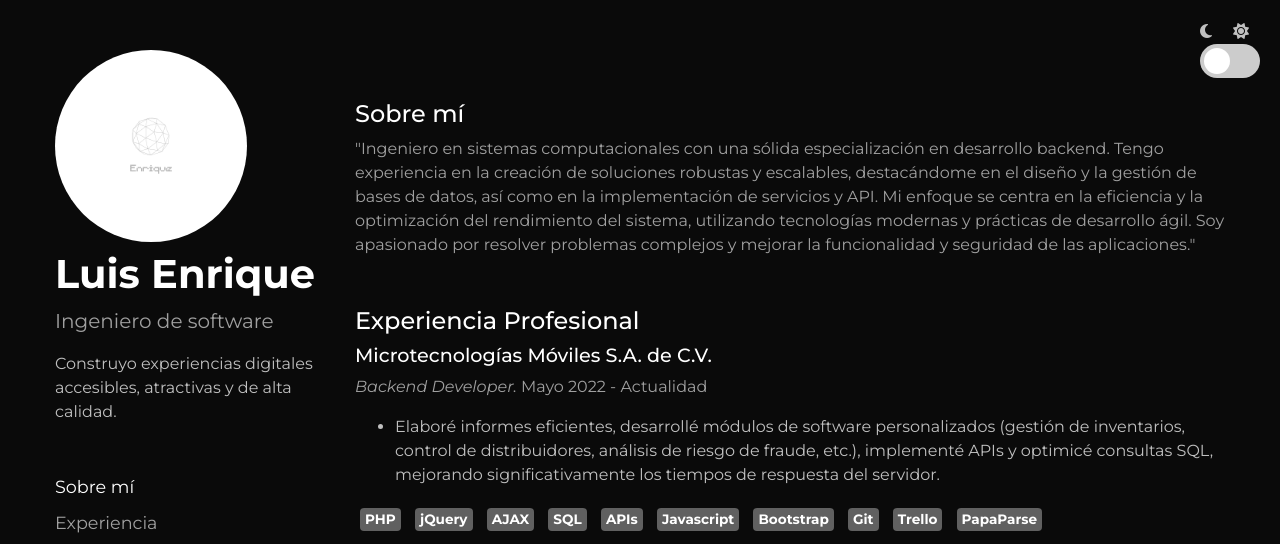
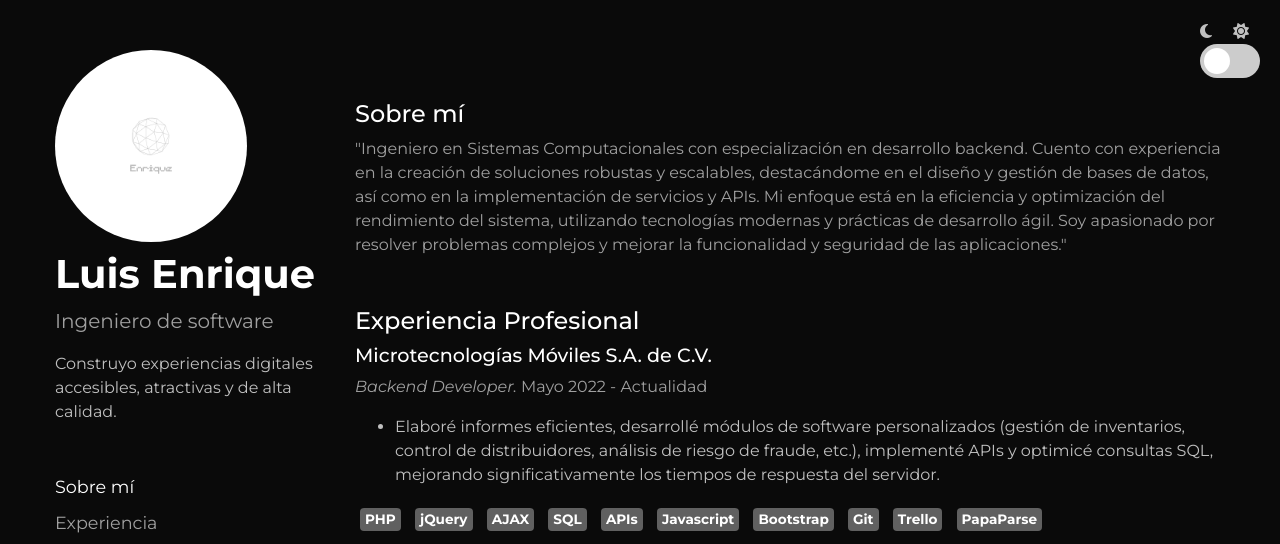
Before and after one commit to EnriqueXL/enriquexl.github.io, a plain HTML site: page index.html in a window 1280 px wide. Shown: the top 544 px of the page. Drawn offline with nearby package versions, Linux system fonts and the light colour scheme.

Commit message:
chage description

```diff
--- a/index.html
+++ b/index.html
@@ -49,12 +49,7 @@
             <div class="col-md-9">
                 <div id="about">
                     <h2 class="section-title">Sobre mí</h2>
-                    <p class="about-text">"Ingeniero en sistemas computacionales con una sólida especialización en
-                        desarrollo backend. Tengo experiencia en la creación de soluciones robustas y escalables,
-                        destacándome en el diseño y la gestión de bases de datos, así como en la implementación de
-                        servicios y API. Mi enfoque se centra en la eficiencia y la optimización del rendimiento del
-                        sistema, utilizando tecnologías modernas y prácticas de desarrollo ágil. Soy apasionado por
-                        resolver problemas complejos y mejorar la funcionalidad y seguridad de las aplicaciones."
+                    <p class="about-text">"Ingeniero en Sistemas Computacionales con especialización en desarrollo backend. Cuento con experiencia en la creación de soluciones robustas y escalables, destacándome en el diseño y gestión de bases de datos, así como en la implementación de servicios y APIs. Mi enfoque está en la eficiencia y optimización del rendimiento del sistema, utilizando tecnologías modernas y prácticas de desarrollo ágil. Soy apasionado por resolver problemas complejos y mejorar la funcionalidad y seguridad de las aplicaciones."
                     </p>
                 </div>
                 <div id="experience">
```
